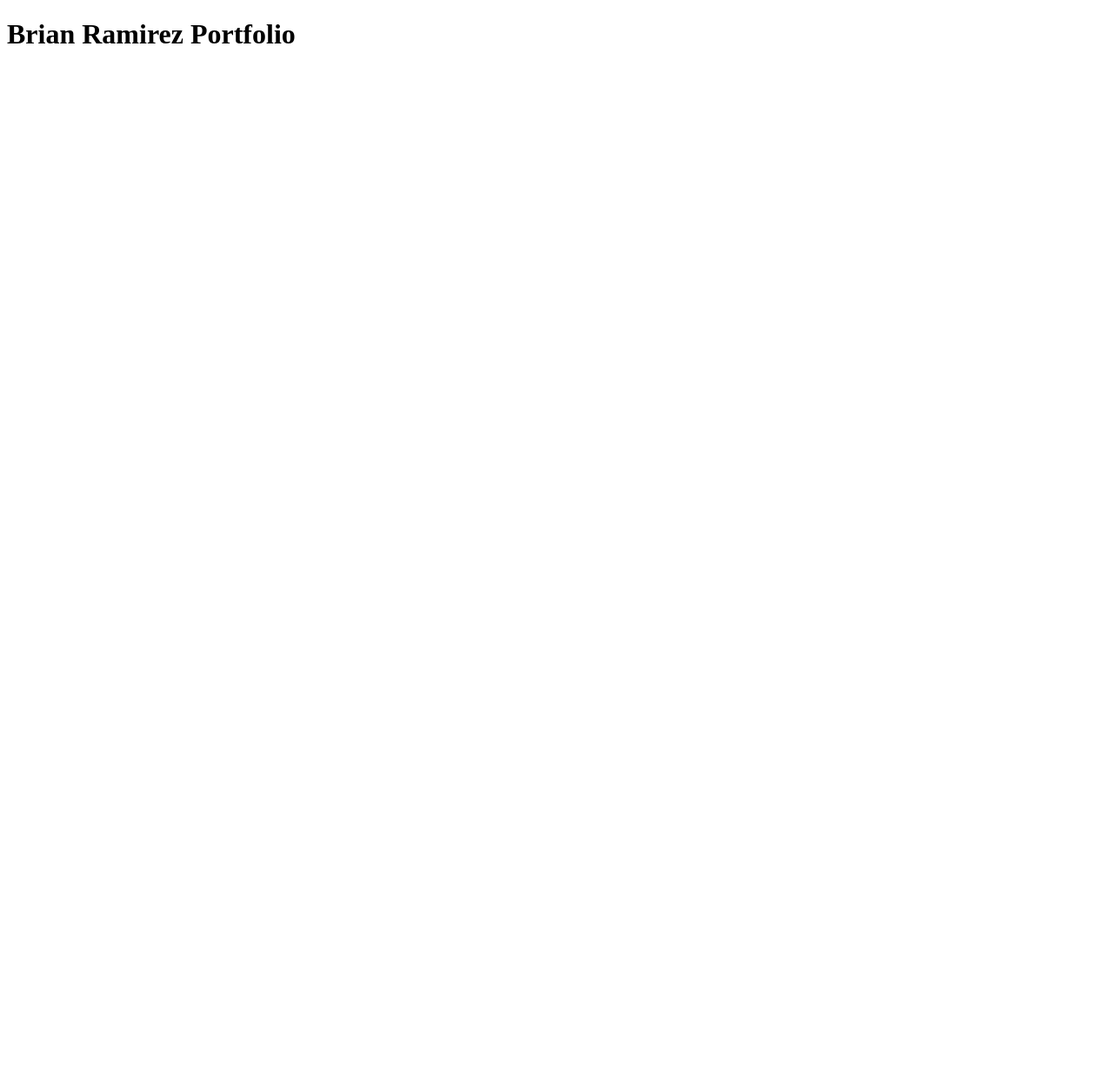
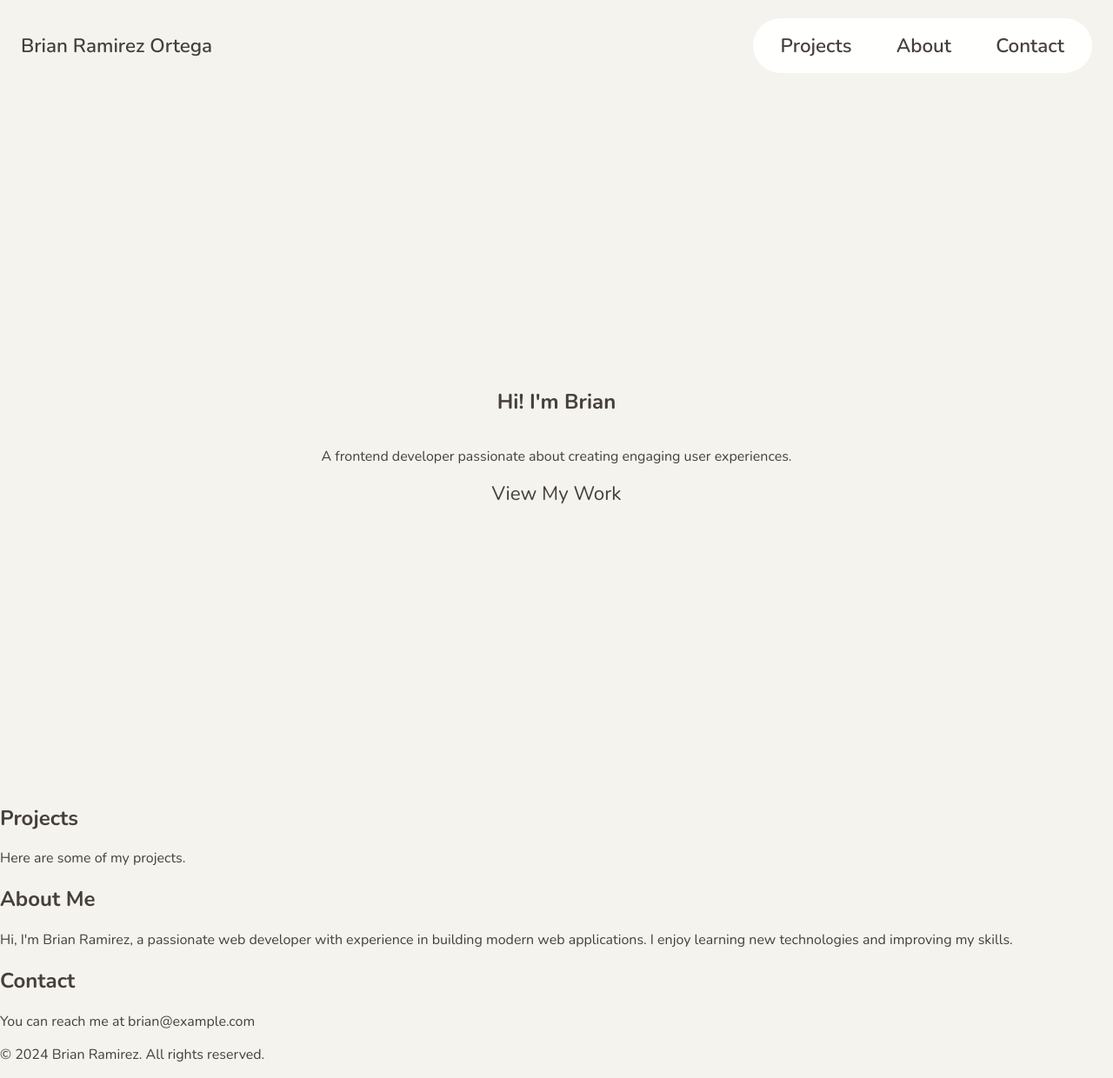
Before and after one commit to Brian767/Portfolio, a React (Vite) app: page / in a window 1280 px wide. Shown: the whole page at 87% size. Before the commit the page ends 800 px from the top, so only its background shows below. Built offline with nearby package versions, Linux system fonts and the light colour scheme.

Commit message:
Added components updated nav

```diff
--- a/index.html
+++ b/index.html
@@ -4,6 +4,12 @@
     <meta charset="UTF-8" />
     <link rel="icon" type="image/svg+xml" href="/favicon.svg" />
     <meta name="viewport" content="width=device-width, initial-scale=1.0" />
+    <link rel="preconnect" href="https://fonts.googleapis.com" />
+    <link rel="preconnect" href="https://fonts.gstatic.com" crossorigin />
+    <link
+      href="https://fonts.googleapis.com/css2?family=Nunito:ital,wght@0,200..1000;1,200..1000&display=swap"
+      rel="stylesheet"
+    />
     <title>Brian's Portfolio</title>
   </head>
   <body>
--- a/src/App.css
+++ b/src/App.css
@@ -0,0 +1,50 @@
+/* Navbar styles */
+header {
+  display: flex;
+  justify-content: space-between;
+  align-items: center;
+  padding: 1.3em 1.5em;
+  font-weight: 600;
+
+}
+nav {
+  display: flex;
+  background-color: #fffffd;
+  padding: 1em 2em;
+  border-radius: 100px;
+
+
+}
+
+.nav-links {
+  display: flex;
+  gap: 3.2em;
+}
+
+a.active {
+  color: #f4f3ee;
+  padding:0.2em .5em;
+  border-radius: 100px;
+  background-color: #22333b;
+}
+a {
+  text-decoration: none;
+  color: #463f3a;
+  font-size: 1.4rem;
+}
+
+/* Hero styles */
+
+.hero {
+  text-align: center;
+  height: 100vh;
+  display: flex;
+  flex-direction: column;
+  justify-content: center;
+}
+
+/* Projects styles */
+
+.projects {
+  background-color: #8a817c;
+}
--- a/src/App.jsx
+++ b/src/App.jsx
@@ -2,14 +2,25 @@ import { useState } from "react";
 import heroImg from "./assets/hero.png";
 import reactLogo from "./assets/react.svg";
 import viteLogo from "./assets/vite.svg";
+import Navbar from "./components/Navbar";
+import Hero from "./components/Hero";
+import Projects from "./components/Projects";
+import About from "./components/About";
+import Contact from "./components/Contact";
+import Footer from "./components/Footer";
+
 import "./App.css";
 
 function App() {
-  const [count, setCount] = useState(0);
 
   return (
     <>
-      <h1>Brian Ramirez Portfolio</h1>
+      <Navbar />
+      <Hero />
+      <Projects />
+      <About />
+      <Contact />
+      <Footer />
     </>
   );
 }
--- /dev/null
+++ b/src/components/About.jsx
@@ -0,0 +1,12 @@
+export default function About() {
+  return (
+    <section id="about">
+      <h2>About Me</h2>
+      <p>
+        Hi, I'm Brian Ramirez, a passionate web developer with experience in
+        building modern web applications. I enjoy learning new technologies and
+        improving my skills.
+      </p>
+    </section>
+  );
+}
--- /dev/null
+++ b/src/components/Contact.jsx
@@ -0,0 +1,8 @@
+export default function Contact() {
+    return (
+        <section id="contact">
+            <h2>Contact</h2>
+            <p>You can reach me at brian@example.com</p>
+        </section>
+    )
+}
--- /dev/null
+++ b/src/components/Footer.jsx
@@ -0,0 +1,7 @@
+export default function Footer() {
+    return (
+        <footer className="footer">
+            <p>&copy; 2024 Brian Ramirez. All rights reserved.</p>
+        </footer>
+    )
+}
--- /dev/null
+++ b/src/components/Hero.jsx
@@ -0,0 +1,11 @@
+
+export default function Hero() {
+	return (
+		<section className="hero">
+			<h1>Hi! I'm Brian</h1>
+			<p>A frontend developer passionate about creating engaging user experiences.</p>
+			<a href="#projects" className="btn">View My Work</a>
+
+		</section>
+	);
+}
--- /dev/null
+++ b/src/components/Navbar.jsx
@@ -0,0 +1,27 @@
+import { useEffect, useRef, useState } from "react";
+
+const navLinks = [
+  { label: "Projects", id: "projects" },
+  { label: "About", id: "about" },
+  { label: "Contact", id: "contact" },
+];
+
+export default function Navbar() {
+    const [activeLink, setActiveLink] = useState(null);
+
+
+  return (
+    <header>
+        <a href="/">Brian Ramirez Ortega</a>
+      <nav>
+        <div className="nav-links">
+          {navLinks.map((link) => (
+            <a onClick={() => setActiveLink(link.id)} key={link.id} href={`#${link.id}`} className={activeLink === link.id ? "active" : ""}>
+              {link.label}
+            </a>
+          ))}
+        </div>
+      </nav>
+    </header>
+  );
+}
--- /dev/null
+++ b/src/components/Projects.jsx
@@ -0,0 +1,8 @@
+export default function Projects() {
+  return (
+    <section id="projects">
+      <h2>Projects</h2>
+      <p>Here are some of my projects.</p>
+    </section>
+  );
+}
--- a/src/index.css
+++ b/src/index.css
@@ -0,0 +1,7 @@
+body{
+  background-color: #f4f3ee;
+  color: #463f3a;
+  font-family: "Nunito", sans-serif;
+  padding: 0;
+  margin: 0;
+}
```
